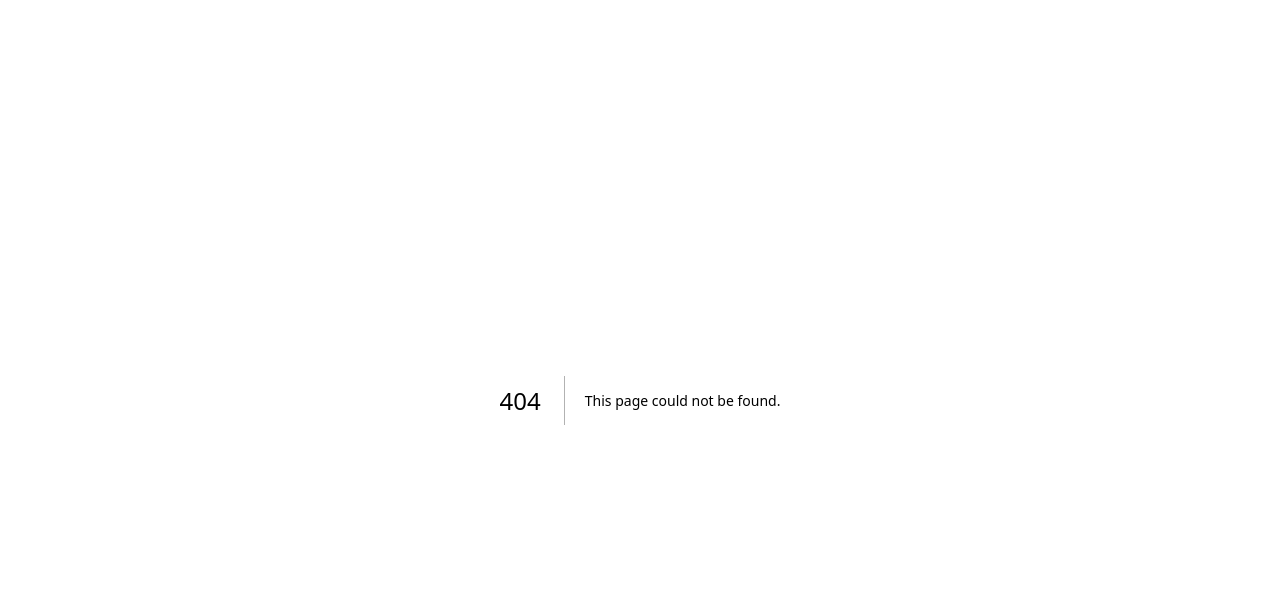
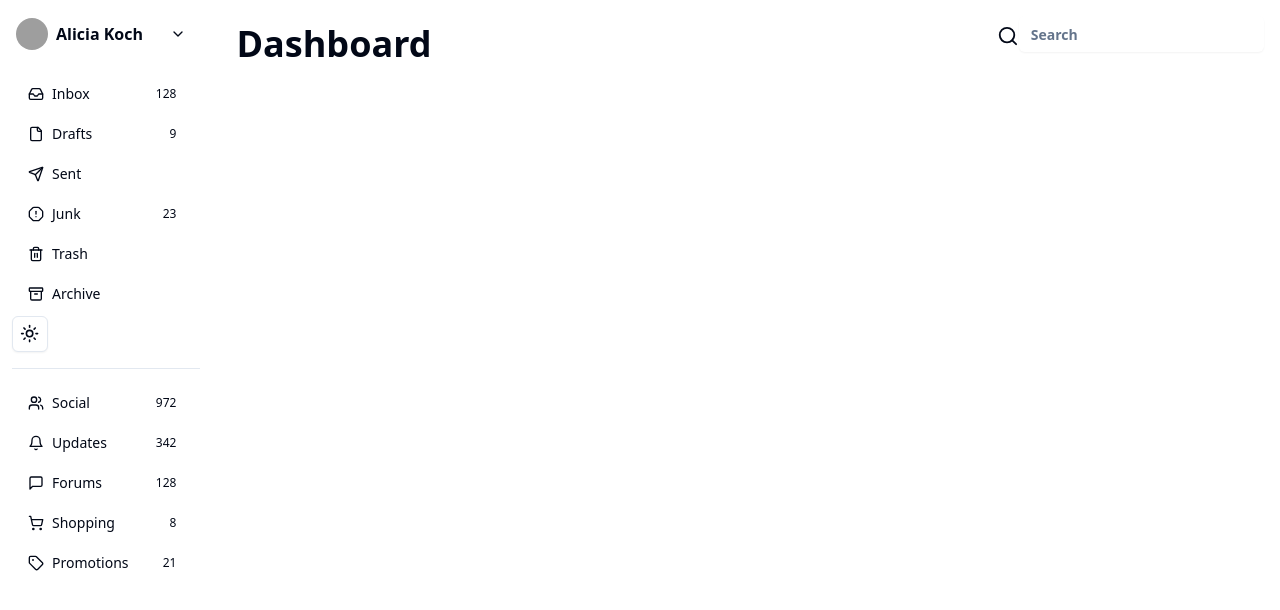
Before and after one commit to tanvincible/HC_Dev_Bootcamp, a Next.js app: page /doctor in a window 1280 px wide. Before the commit this address had no page. Shown: the top 610 px of the page. Built offline with nearby package versions, Linux system fonts and the light colour scheme; grey boxes are pictures that could not be loaded.

Commit message:
testing and learning commit

```diff
--- /dev/null
+++ b/src/app/chai/page.tsx
@@ -0,0 +1,5 @@
+function Chai() {
+  return <div>Chai</div>;
+}
+
+export default Chai;
--- /dev/null
+++ b/src/app/doctor/page.tsx
@@ -0,0 +1,108 @@
+'use client'
+// to add onclick to input
+import { Avatar, AvatarFallback, AvatarImage } from "@/components/ui/avatar";
+import { Button } from "@/components/ui/button";
+import { ScrollArea } from "@/components/ui/scroll-area";
+import { ModeToggle } from "@/components/mode-toggle";
+import { Input } from "@/components/ui/input";
+
+import {
+  ChevronDown,
+  Inbox,
+  File,
+  Send,
+  AlertOctagon,
+  Trash2,
+  Archive,
+  Users,
+  Bell,
+  MessageSquare,
+  ShoppingCart,
+  Tag,
+  Icon,
+  Search,
+} from "lucide-react";
+
+export default function DoctorPage() {
+  return (
+    <div className="flex flex-row w-full">
+      <SideDrawer />
+      {/* TODO: Make the title and the search bar responsive */}
+      <div className="w-full flex flex-row p-4 justify-between">
+        <h1 className="text-4xl font-bold m-2 inline">Dashboard</h1>
+        <div className="p-0 flex flex-row h-fit group cursor-pointe">
+          {/* TODO: correct the input tag  */}
+          <Search className="h-10 align-middle"></Search>
+          <Input
+            type="Search"
+            placeholder="Search"
+            className="font-semibold  border-0 focus:outline-none focus:ring-0"
+            onChange={(e) => console.log(e.target.value)}
+            onClick={() => console.log("clicked")}
+          ></Input>
+        </div>
+      </div>
+    </div>
+  );
+}
+
+function SideDrawer() {
+  return (
+    <div className="w-64  h-screen flex flex-col">
+      <div className="p-4 flex items-center justify-between">
+        <div className="flex items-center space-x-2">
+          <Avatar className="h-8 w-8">
+            <AvatarImage src="/placeholder-avatar.jpg" alt="Avatar" />
+            <AvatarFallback>AK</AvatarFallback>
+          </Avatar>
+          <span className="font-semibold">Alicia Koch</span>
+        </div>
+        <Button variant="ghost" size="icon">
+          <ChevronDown className="h-4 w-4" />
+        </Button>
+      </div>
+      <ScrollArea className="flex-1">
+        <div className="px-3 py-2">
+          <nav className="space-y-1">
+            <NavItem icon={Inbox} label="Inbox" badge="128" />
+            <NavItem icon={File} label="Drafts" badge="9" />
+            <NavItem icon={Send} label="Sent" />
+            <NavItem icon={AlertOctagon} label="Junk" badge="23" />
+            <NavItem icon={Trash2} label="Trash" />
+            <NavItem icon={Archive} label="Archive" />
+            <ModeToggle />
+          </nav>
+          <nav className="mt-4 pt-4 border-t space-y-1">
+            <NavItem icon={Users} label="Social" badge="972" />
+            <NavItem icon={Bell} label="Updates" badge="342" />
+            <NavItem icon={MessageSquare} label="Forums" badge="128" />
+            <NavItem icon={ShoppingCart} label="Shopping" badge="8" />
+            <NavItem icon={Tag} label="Promotions" badge="21" />
+          </nav>
+        </div>
+      </ScrollArea>
+    </div>
+  );
+}
+
+function NavItem({
+  icon: Icon,
+  label,
+  badge,
+}: {
+  icon: any;
+  label: string;
+  badge?: string;
+}) {
+  return (
+    <Button variant="ghost" className="w-full justify-start ">
+      <Icon className="mr-2 h-4 w-4" />
+      {label}
+      {badge && (
+        <span className="ml-auto text-xs font-medium px-2 py-0.5 rounded-full">
+          {badge}
+        </span>
+      )}
+    </Button>
+  );
+}
--- /dev/null
+++ b/src/components/ui/avatar.tsx
@@ -0,0 +1,50 @@
+"use client"
+
+import * as React from "react"
+import * as AvatarPrimitive from "@radix-ui/react-avatar"
+
+import { cn } from "@/lib/utils"
+
+const Avatar = React.forwardRef<
+  React.ElementRef<typeof AvatarPrimitive.Root>,
+  React.ComponentPropsWithoutRef<typeof AvatarPrimitive.Root>
+>(({ className, ...props }, ref) => (
+  <AvatarPrimitive.Root
+    ref={ref}
+    className={cn(
+      "relative flex h-10 w-10 shrink-0 overflow-hidden rounded-full",
+      className
+    )}
+    {...props}
+  />
+))
+Avatar.displayName = AvatarPrimitive.Root.displayName
+
+const AvatarImage = React.forwardRef<
+  React.ElementRef<typeof AvatarPrimitive.Image>,
+  React.ComponentPropsWithoutRef<typeof AvatarPrimitive.Image>
+>(({ className, ...props }, ref) => (
+  <AvatarPrimitive.Image
+    ref={ref}
+    className={cn("aspect-square h-full w-full", className)}
+    {...props}
+  />
+))
+AvatarImage.displayName = AvatarPrimitive.Image.displayName
+
+const AvatarFallback = React.forwardRef<
+  React.ElementRef<typeof AvatarPrimitive.Fallback>,
+  React.ComponentPropsWithoutRef<typeof AvatarPrimitive.Fallback>
+>(({ className, ...props }, ref) => (
+  <AvatarPrimitive.Fallback
+    ref={ref}
+    className={cn(
+      "flex h-full w-full items-center justify-center rounded-full bg-muted",
+      className
+    )}
+    {...props}
+  />
+))
+AvatarFallback.displayName = AvatarPrimitive.Fallback.displayName
+
+export { Avatar, AvatarImage, AvatarFallback }
--- /dev/null
+++ b/src/components/ui/scroll-area.tsx
@@ -0,0 +1,48 @@
+"use client"
+
+import * as React from "react"
+import * as ScrollAreaPrimitive from "@radix-ui/react-scroll-area"
+
+import { cn } from "@/lib/utils"
+
+const ScrollArea = React.forwardRef<
+  React.ElementRef<typeof ScrollAreaPrimitive.Root>,
+  React.ComponentPropsWithoutRef<typeof ScrollAreaPrimitive.Root>
+>(({ className, children, ...props }, ref) => (
+  <ScrollAreaPrimitive.Root
+    ref={ref}
+    className={cn("relative overflow-hidden", className)}
+    {...props}
+  >
+    <ScrollAreaPrimitive.Viewport className="h-full w-full rounded-[inherit]">
+      {children}
+    </ScrollAreaPrimitive.Viewport>
+    <ScrollBar />
+    <ScrollAreaPrimitive.Corner />
+  </ScrollAreaPrimitive.Root>
+))
+ScrollArea.displayName = ScrollAreaPrimitive.Root.displayName
+
+const ScrollBar = React.forwardRef<
+  React.ElementRef<typeof ScrollAreaPrimitive.ScrollAreaScrollbar>,
+  React.ComponentPropsWithoutRef<typeof ScrollAreaPrimitive.ScrollAreaScrollbar>
+>(({ className, orientation = "vertical", ...props }, ref) => (
+  <ScrollAreaPrimitive.ScrollAreaScrollbar
+    ref={ref}
+    orientation={orientation}
+    className={cn(
+      "flex touch-none select-none transition-colors",
+      orientation === "vertical" &&
+        "h-full w-2.5 border-l border-l-transparent p-[1px]",
+      orientation === "horizontal" &&
+        "h-2.5 flex-col border-t border-t-transparent p-[1px]",
+      className
+    )}
+    {...props}
+  >
+    <ScrollAreaPrimitive.ScrollAreaThumb className="relative flex-1 rounded-full bg-border" />
+  </ScrollAreaPrimitive.ScrollAreaScrollbar>
+))
+ScrollBar.displayName = ScrollAreaPrimitive.ScrollAreaScrollbar.displayName
+
+export { ScrollArea, ScrollBar }
```
